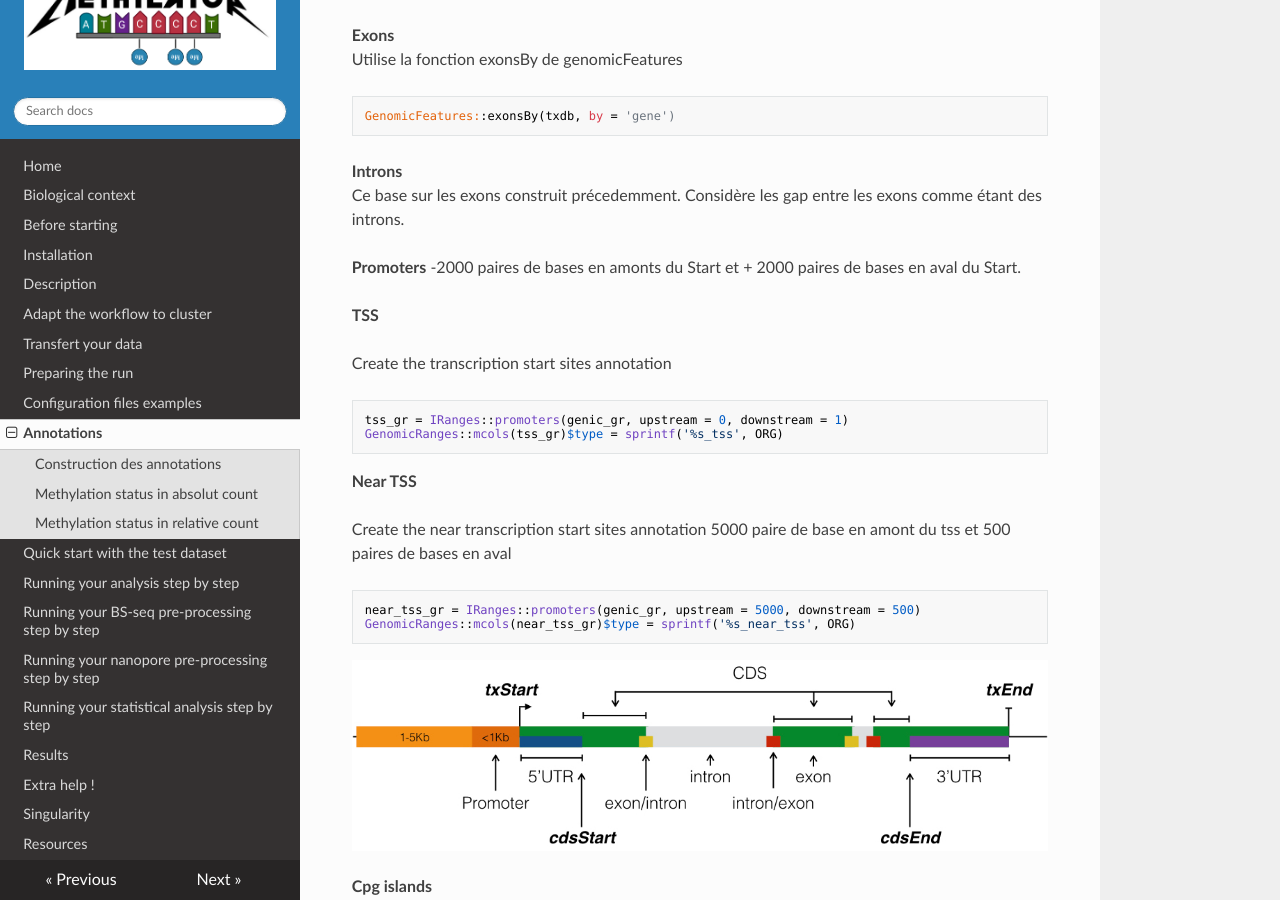
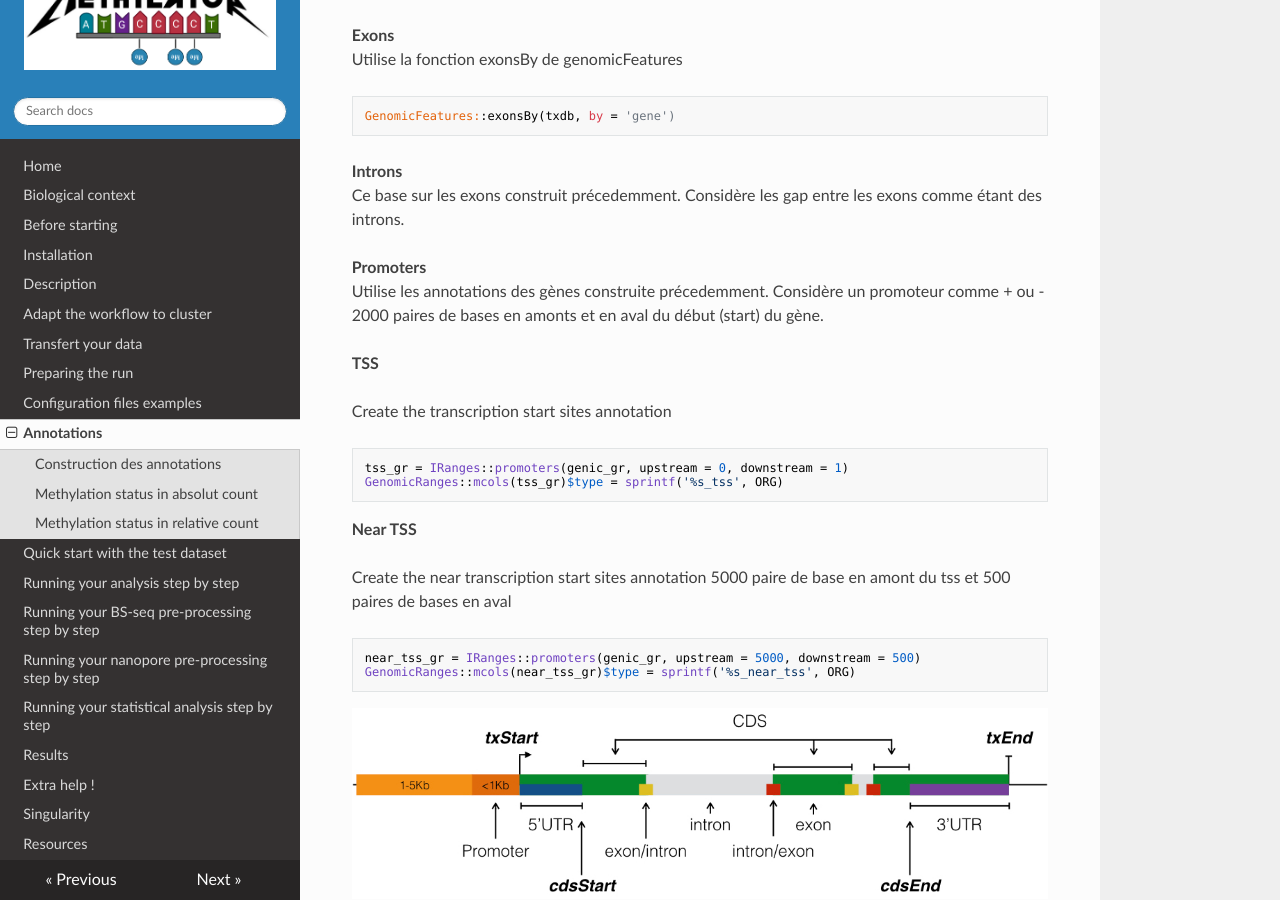
Before and after one commit to parisepigenetics/Methylator-Documentation, an MkDocs documentation site: the page built from docs/annotations.md, in a window 1280 px wide and 900 px high, scrolled down 1289 px. Built offline with MkDocs 1.6.1, drawn with Linux system fonts in a browser that asks for light colours; nearby versions of some CDN libraries.

Commit message:
Update annotations.md

```diff
--- a/docs/annotations.md
+++ b/docs/annotations.md
@@ -41,7 +41,8 @@ GenomicFeatures::exonsBy(txdb, by = 'gene')
 Ce base sur les exons construit précedemment. Considère les gap entre les exons comme étant des introns.
 
 **Promoters**
--2000 paires de bases en amonts du Start et + 2000 paires de bases en aval du Start.
+Utilise les annotations des gènes construite précedemment.
+Considère un promoteur comme + ou - 2000 paires de bases en amonts et en aval du début (start) du gène.
 
 **TSS**
 
```
